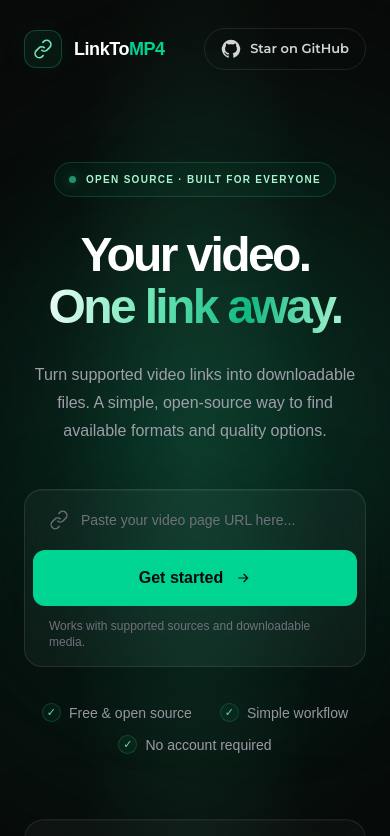
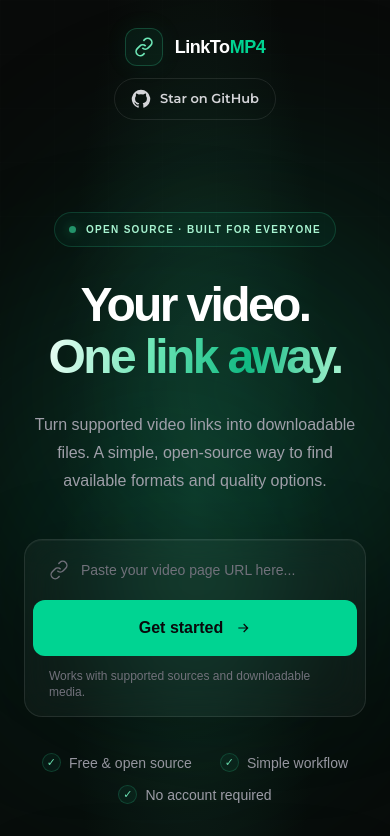
Before and after one commit to Hqko01/Next, a Next.js app in the folder linktomp4/: page / in a window 390 px wide. Shown: the top 836 px of the page. Built offline with nearby package versions, Linux system fonts and the light colour scheme.

Commit message:
navbar responsive design fix

```diff
--- a/linktomp4/app/layout.tsx
+++ b/linktomp4/app/layout.tsx
@@ -31,6 +31,9 @@ export default function RootLayout({ children }: LayoutProps<"/">) {
       lang="en"
       className={`${geistSans.variable} ${geistMono.variable} ${montserrat.variable} ${roboto.variable} h-full antialiased`}
     >
+      <head>
+        <meta name="viewport" content="width=device-width, initial-scale=1.0" />
+      </head>
       <body className="min-h-full flex flex-col">{children}</body>
     </html>
   );
--- a/linktomp4/app/page.tsx
+++ b/linktomp4/app/page.tsx
@@ -57,7 +57,7 @@ export default async function Home() {
       <div className="hero-grid" />
 
       {/* Navbar */}
-      <header className="relative z-10 mx-auto flex w-full max-w-7xl items-center justify-between px-6 py-7 md:px-10 gap-4">
+      <header className="relative z-10 mx-auto flex w-full max-w-7xl items-center justify-between px-6 py-7 md:px-10 gap-4 max-[450px]:flex-col max-[450px]:items-center max-[450px]:gap-3">
         <Link href="/" className="flex items-center gap-3">
           <span className="brand-icon">
             <svg
```
